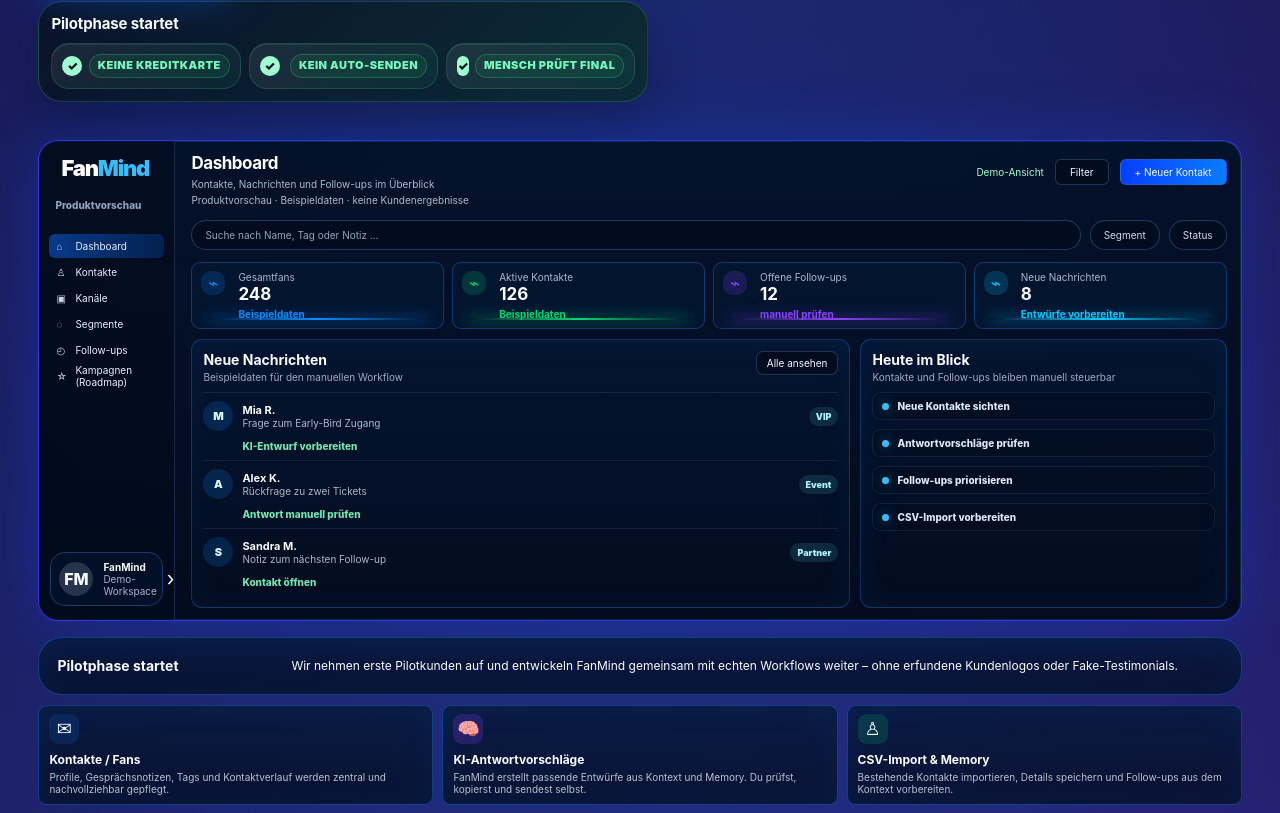
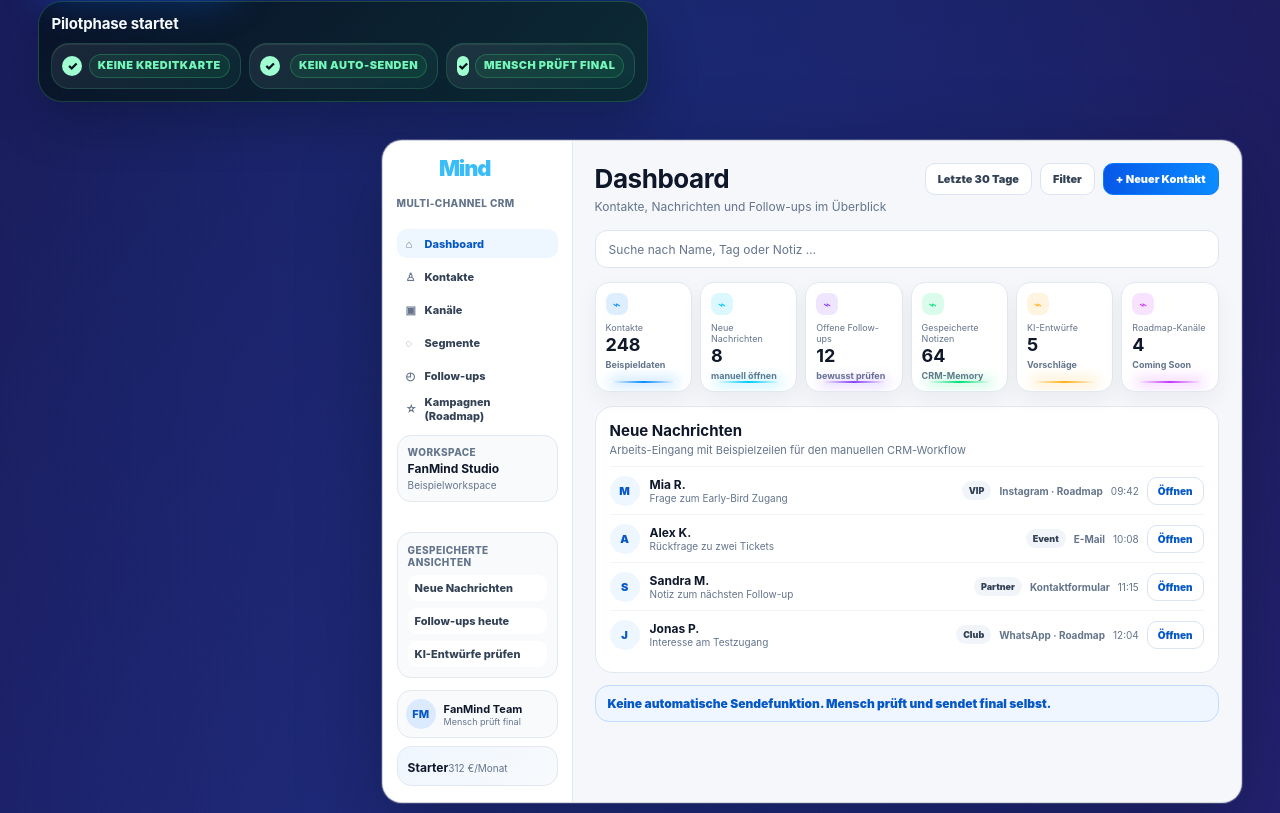
Before and after one commit to Bernds-tech/FanMind, a Next.js app: page /landing-v2 in a window 1280 px wide. Shown: the part 471-1284 px from the top of the page. Built offline with nearby package versions, Linux system fonts and the light colour scheme.

Commit message:
Refine landing hero with real dashboard preview

```diff
--- a/src/app/landing-v2/page.tsx
+++ b/src/app/landing-v2/page.tsx
@@ -1130,9 +1130,10 @@ export default async function LandingV2({ searchParams }: LandingV2Props) {
               <aside className={styles.sidebar} aria-label="Dashboard Navigation">
                 <div className={styles.sidebarPreviewBrand}>
                   <Logo language={language} />
-                  <small>{t("Produktvorschau")}</small>
-                </div>
-                <div className={styles.sidebarMenu}>
+                  <small>{t("Multi-Channel CRM")}</small>
+                </div>
+
+                <nav className={styles.sidebarMenu} aria-label="Produktvorschau Navigation">
                   {localizedMenuItems.slice(0, 6).map((item, index) => (
                     <a
                       className={index === 0 ? styles.activeMenu : ""}
@@ -1143,14 +1144,33 @@ export default async function LandingV2({ searchParams }: LandingV2Props) {
                       {item.label}
                     </a>
                   ))}
-                </div>
+                </nav>
+
+                <div className={styles.sidebarSection}>
+                  <span>{t("Workspace")}</span>
+                  <strong>FanMind Studio</strong>
+                  <small>{t("Beispielworkspace")}</small>
+                </div>
+
+                <div className={styles.savedViews}>
+                  <span>{t("Gespeicherte Ansichten")}</span>
+                  <a href="#kontakte">{t("Neue Nachrichten")}</a>
+                  <a href="#follow-ups">{t("Follow-ups heute")}</a>
+                  <a href="#ki">{t("KI-Entwürfe prüfen")}</a>
+                </div>
+
+                <div className={styles.sidebarBottomCards}>
                   <div className={styles.profileCard}>
                     <span>FM</span>
                     <div>
-                    <strong>FanMind</strong>
-                    <small>{t("Demo-Workspace")}</small>
-                  </div>
-                  <i>›</i>
+                      <strong>FanMind Team</strong>
+                      <small>{t("Mensch prüft final")}</small>
+                    </div>
+                  </div>
+                  <div className={styles.planCard}>
+                    <strong>{t("Starter")}</strong>
+                    <small>312 €/Monat</small>
+                  </div>
                 </div>
               </aside>
 
@@ -1159,10 +1179,9 @@ export default async function LandingV2({ searchParams }: LandingV2Props) {
                   <div>
                     <h2>{t("Dashboard")}</h2>
                     <p>{t("Kontakte, Nachrichten und Follow-ups im Überblick")}</p>
-                    <small>{t("Produktvorschau · Beispieldaten · keine Kundenergebnisse")}</small>
                   </div>
                   <div className={styles.dashboardControls}>
-                    <span>{t("Demo-Ansicht")}</span>
+                    <button type="button">{t("Letzte 30 Tage")}</button>
                     <button type="button">{t("Filter")}</button>
                     <a href="#kontakte">{t("+ Neuer Kontakt")}</a>
                   </div>
@@ -1170,31 +1189,30 @@ export default async function LandingV2({ searchParams }: LandingV2Props) {
 
                 <div className={styles.dashboardSearchRow}>
                   <div className={styles.dashboardSearchBox}>{t("Suche nach Name, Tag oder Notiz …")}</div>
-                  <button type="button">{t("Segment")}</button>
-                  <button type="button">{t("Status")}</button>
-                </div>
-
-                <div className={styles.metricsGrid}>
-                  <MetricCard label="Gesamtfans" value="248" change="Beispieldaten" color="#0b8cff" />
-                  <MetricCard label="Aktive Kontakte" value="126" change="Beispieldaten" color="#00d86f" />
-                  <MetricCard label="Offene Follow-ups" value="12" change="manuell prüfen" color="#8b43ff" />
-                  <MetricCard label="Neue Nachrichten" value="8" change="Entwürfe vorbereiten" color="#00c9ff" />
-                </div>
-
-                <div className={styles.dashboardPreviewGrid}>
-                  <section className={styles.previewPanel} aria-label="Neue Nachrichten">
+                </div>
+
+                <div className={styles.metricsGrid} aria-label="Dashboard KPI-Leiste mit Beispieldaten">
+                  <MetricCard label={t("Kontakte")} value="248" change={t("Beispieldaten")} color="#0b8cff" />
+                  <MetricCard label={t("Neue Nachrichten")} value="8" change={t("manuell öffnen")} color="#00c9ff" />
+                  <MetricCard label={t("Offene Follow-ups")} value="12" change={t("bewusst prüfen")} color="#8b43ff" />
+                  <MetricCard label={t("Gespeicherte Notizen")} value="64" change={t("CRM-Memory")} color="#00e178" />
+                  <MetricCard label={t("KI-Entwürfe")} value="5" change={t("Vorschläge")} color="#ffaf19" />
+                  <MetricCard label={t("Roadmap-Kanäle")} value="4" change={t("Coming Soon")} color="#c538ff" />
+                </div>
+
+                <section className={styles.inboxPanel} aria-label="Neue Nachrichten">
                   <div className={styles.previewPanelHeader}>
                     <div>
                       <strong>{t("Neue Nachrichten")}</strong>
-                        <span>{t("Beispieldaten für den manuellen Workflow")}</span>
-                      </div>
-                      <button type="button">{t("Alle ansehen")}</button>
+                      <span>{t("Arbeits-Eingang mit Beispielzeilen für den manuellen CRM-Workflow")}</span>
+                    </div>
                   </div>
                   {[
-                      ["Mia R.", "VIP", "Frage zum Early-Bird Zugang", "KI-Entwurf vorbereiten"],
-                      ["Alex K.", "Event", "Rückfrage zu zwei Tickets", "Antwort manuell prüfen"],
-                      ["Sandra M.", "Partner", "Notiz zum nächsten Follow-up", "Kontakt öffnen"],
-                    ].map(([name, tag, message, action]) => (
+                    ["Mia R.", "VIP", "Frage zum Early-Bird Zugang", "Instagram · Roadmap", "09:42"],
+                    ["Alex K.", "Event", "Rückfrage zu zwei Tickets", "E-Mail", "10:08"],
+                    ["Sandra M.", "Partner", "Notiz zum nächsten Follow-up", "Kontaktformular", "11:15"],
+                    ["Jonas P.", "Club", "Interesse am Testzugang", "WhatsApp · Roadmap", "12:04"],
+                  ].map(([name, tag, message, channel, time]) => (
                     <article className={styles.messagePreviewRow} key={name}>
                       <div className={styles.messageAvatar}>{name.slice(0, 1)}</div>
                       <div>
@@ -1202,25 +1220,15 @@ export default async function LandingV2({ searchParams }: LandingV2Props) {
                         <p>{t(message)}</p>
                       </div>
                       <span>{tag}</span>
-                        <small>{t(action)}</small>
+                      <small>{channel}</small>
+                      <em>{time}</em>
+                      <button type="button">{t("Öffnen")}</button>
                     </article>
                   ))}
                 </section>
 
-                  <section className={styles.previewPanel} aria-label="Dashboard Aufgaben">
-                    <div className={styles.previewPanelHeader}>
-                      <div>
-                        <strong>{t("Heute im Blick")}</strong>
-                        <span>{t("Kontakte und Follow-ups bleiben manuell steuerbar")}</span>
-                      </div>
-                    </div>
-                    <div className={styles.taskPreviewList}>
-                      <div><span />{t("Neue Kontakte sichten")}</div>
-                      <div><span />{t("Antwortvorschläge prüfen")}</div>
-                      <div><span />{t("Follow-ups priorisieren")}</div>
-                      <div><span />{t("CSV-Import vorbereiten")}</div>
-                    </div>
-                  </section>
+                <div className={styles.safetyStrip}>
+                  {t("Keine automatische Sendefunktion. Mensch prüft und sendet final selbst.")}
                 </div>
               </section>
             </div>
```
Also changed, not shown: src/app/landing-v2/landing-v2.module.css. Lines whose indentation alone changed are shown as unchanged.
